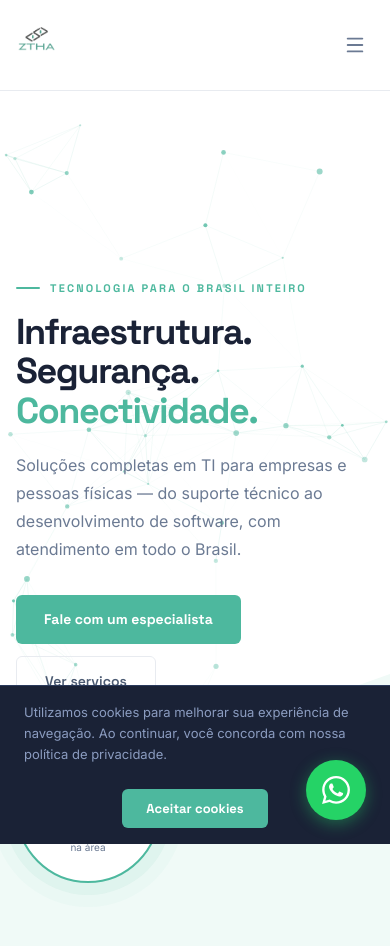
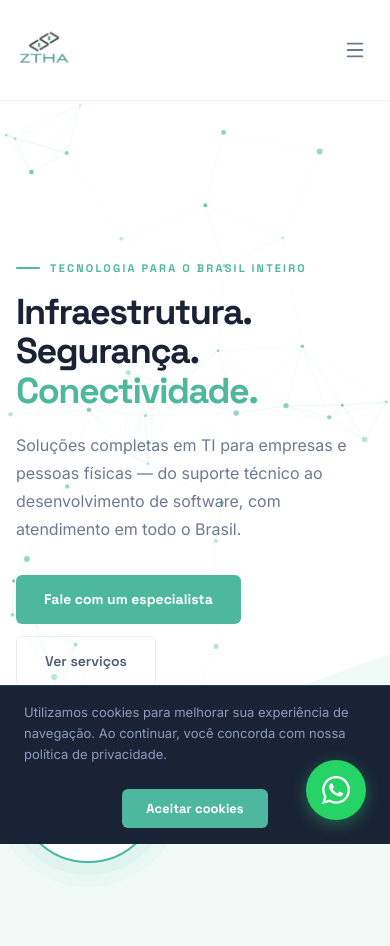
Before and after one commit to gugamelo19/ztha-website, a Next.js app: page / in a window 390 px wide. Shown: the top 946 px of the page. Built offline with nearby package versions, Linux system fonts and the light colour scheme.

Commit message:
fix: navbar logo size desktop/mobile + blend mode adjustment

```diff
--- a/src/app/page.tsx
+++ b/src/app/page.tsx
@@ -10,7 +10,7 @@ export default function Home() {
   return (
     <>
       <Navbar />
-      <main style={{ paddingTop: 120 }}>
+      <main style={{ paddingTop: 100 }}>
         <div id="inicio"><Hero /></div>
         <div id="servicos"><Services /></div>
         <div id="parceiros"><Partners /></div>
--- a/src/components/layout/Navbar.tsx
+++ b/src/components/layout/Navbar.tsx
@@ -26,7 +26,7 @@ export default function Navbar() {
       transition: "box-shadow 0.3s, backdrop-filter 0.3s",
     }}>
       <div className="container-site">
-        <div style={{ display:"flex", alignItems:"center", justifyContent:"space-between", height: 90, paddingTop: 10, paddingBottom: 10 }}>
+        <div style={{ display:"flex", alignItems:"center", justifyContent:"space-between", height: 100, paddingTop: 8, paddingBottom: 8 }}>
 
           {/* Logo */}
          <Link href="/" style={{ display:"flex", alignItems:"center", textDecoration:"none" }}>
@@ -37,7 +37,7 @@ export default function Navbar() {
               height={0}
               unoptimized
               className="nav-logo-img"
-              style={{ mixBlendMode: "multiply", display: "block", width: "auto", height: 110, maxHeight: "60px" }}
+              style={{ mixBlendMode: "darken", display: "block", width: "auto" }}
               priority
             />
           </Link>
@@ -107,10 +107,9 @@ export default function Navbar() {
       <style>{`
         @media (min-width: 768px) { .hide-mobile { display: flex !important; } .show-mobile { display: none !important; } }
         @media (max-width: 767px) { .hide-mobile { display: none !important; } .show-mobile { display: flex !important; } }
-        @media (max-width: 767px) {
-        .nav-logo-img { height: 60px !important; }
-         }
-        `}</style>
+        .nav-logo-img { height: 90px; }
+        @media (max-width: 767px) { .nav-logo-img { height: 48px; } }
+      `}</style>
     </header>
   );
 }
```
Also changed, not shown: public/images/logo.png.
